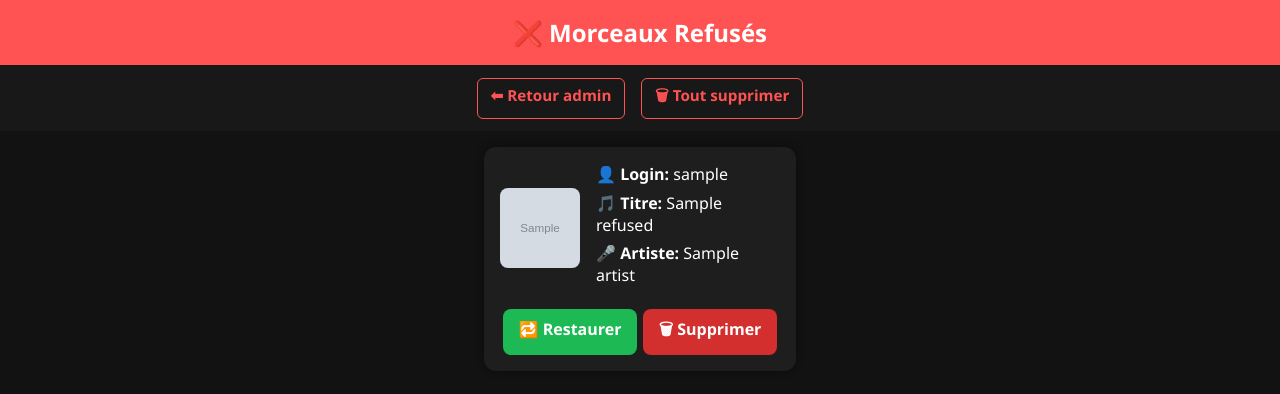
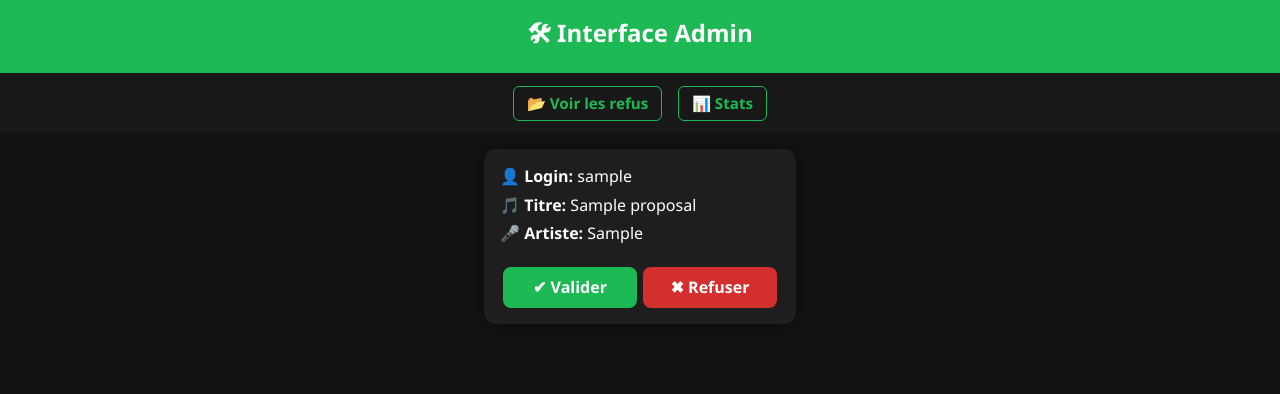
Before and after one commit to editionsnathan/spotify-playlist-dnc3, a Flask app: template templates/admin.html in a window 1280 px wide. Shown: the top 394 px of the page. Run offline with Flask 3, Linux system fonts and the light colour scheme; tables that the repository leaves empty hold one stand-in row (values such as "Sample post"); the template is opened without the code that fills it: values that come from a table or form of the project are taken from there, most other values are stand-ins (such as "Sample title", 1, 10 or a date in 2020); grey boxes marked "Sample" are stand-in pictures.

Commit message:
Update admin.html

```diff
--- a/templates/admin.html
+++ b/templates/admin.html
@@ -2,7 +2,7 @@
 <html lang="fr">
 <head>
   <meta charset="UTF-8">
-  <title>Morceaux Refusés - Playlist DNC3</title>
+  <title>Admin - Playlist DNC3</title>
   <meta name="viewport" content="width=device-width, initial-scale=1">
   <style>
     body {
@@ -12,16 +12,14 @@
       margin: 0;
       padding: 0;
     }
-
     header {
-      background-color: #ff5252;
+      background-color: #1DB954;
       padding: 1rem;
       text-align: center;
       font-size: 1.5rem;
       font-weight: bold;
       color: #fff;
     }
-
     .top-links {
       display: flex;
       justify-content: center;
@@ -30,17 +28,15 @@
       padding: 0.8rem;
       flex-wrap: wrap;
     }
-
     .top-links a {
-      color: #ff5252;
+      color: #1DB954;
       text-decoration: none;
       font-weight: bold;
       font-size: 0.95rem;
-      border: 1px solid #ff5252;
+      border: 1px solid #1DB954;
       padding: 0.4rem 0.8rem;
       border-radius: 6px;
     }
-
     .container {
       display: flex;
       flex-wrap: wrap;
@@ -48,7 +44,6 @@
       padding: 1rem;
       justify-content: center;
     }
-
     .card {
       background-color: #1e1e1e;
       border-radius: 12px;
@@ -56,52 +51,28 @@
       width: 280px;
       box-shadow: 0 0 8px rgba(0,0,0,0.4);
     }
-
     .info {
       display: flex;
       gap: 1rem;
       align-items: center;
     }
-
     .info img {
       width: 80px;
       height: 80px;
       border-radius: 8px;
       object-fit: cover;
     }
-
     .details {
       flex: 1;
     }
-
     .details div {
       margin-bottom: 0.4rem;
     }
-
-    .audio-preview {
-      margin-top: 1rem;
-      text-align: center;
-    }
-
-    audio {
-      width: 100%;
-      margin-top: 0.5rem;
-    }
-
-    .explicit-warning {
-      margin-top: 0.5rem;
-      color: #ff5252;
-      font-weight: bold;
-      font-size: 0.9rem;
-      text-align: center;
-    }
-
     .actions {
       display: flex;
       justify-content: space-between;
       margin-top: 1rem;
     }
-
     .actions a {
       flex: 1;
       text-align: center;
@@ -112,70 +83,58 @@
       font-weight: bold;
       margin: 0 0.2rem;
     }
-
-    .restore {
+    .validate {
       background-color: #1DB954;
     }
-
-    .delete {
+    .reject {
       background-color: #d32f2f;
     }
-
-    @media (max-width: 600px) {
-      .card {
-        width: 100%;
-      }
-
-      .top-links {
-        flex-direction: column;
-        align-items: center;
-      }
+    .preview {
+      margin-top: 1rem;
+    }
+    .explicit {
+      color: #ff5252;
+      font-weight: bold;
     }
   </style>
 </head>
 <body>
 
-  <header>❌ Morceaux Refusés</header>
-
+  <header>🛠 Interface Admin</header>
   <div class="top-links">
-    <a href="/admin">⬅ Retour admin</a>
-    <a href="/delete_all_refused">🗑 Tout supprimer</a>
+    <a href="/refused">📂 Voir les refus</a>
+    <a href="/stats">📊 Stats</a>
   </div>
-
   <div class="container">
-    {% for r in refused %}
+    {% for p in proposals %}
     <div class="card">
       <div class="info">
-        {% if r.image %}
-        <img src="{{ r.image }}" alt="cover">
+        {% if p.image %}
+        <img src="{{ p.image }}" alt="cover">
         {% endif %}
         <div class="details">
-          <div><strong>👤 Login:</strong> {{ r.login }}</div>
-          <div><strong>🎵 Titre:</strong> {{ r.title }}</div>
-          <div><strong>🎤 Artiste:</strong> {{ r.artist }}</div>
+          <div><strong>👤 Login:</strong> {{ p.login }}</div>
+          <div><strong>🎵 Titre:</strong> {{ p.title }}</div>
+          <div><strong>🎤 Artiste:</strong> {{ p.artist }}</div>
+          {% if p.explicit %}
+          <div class="explicit">⚠️ Explicite</div>
+          {% endif %}
         </div>
       </div>
-
-      {% if r.preview_url %}
-      <div class="audio-preview">
-        <audio controls>
-          <source src="{{ r.preview_url }}" type="audio/mpeg">
-          Votre navigateur ne supporte pas la lecture audio.
+      {% if p.preview_url %}
+      <div class="preview">
+        <audio controls style="width: 100%;">
+          <source src="{{ p.preview_url }}" type="audio/mpeg">
+          Ton navigateur ne supporte pas l'audio.
         </audio>
       </div>
       {% endif %}
-
-      {% if r.explicit %}
-      <div class="explicit-warning">⚠️ Ce morceau est explicite</div>
-      {% endif %}
-
       <div class="actions">
-        <a class="restore" href="/restore/{{ r.id }}">🔁 Restaurer</a>
-        <a class="delete" href="/delete_refused/{{ r.id }}">🗑 Supprimer</a>
+        <a class="validate" href="/validate/{{ p.id }}">✔ Valider</a>
+        <a class="reject" href="/reject/{{ p.id }}">✖ Refuser</a>
       </div>
     </div>
     {% endfor %}
   </div>
-
 </body>
 </html>
```
